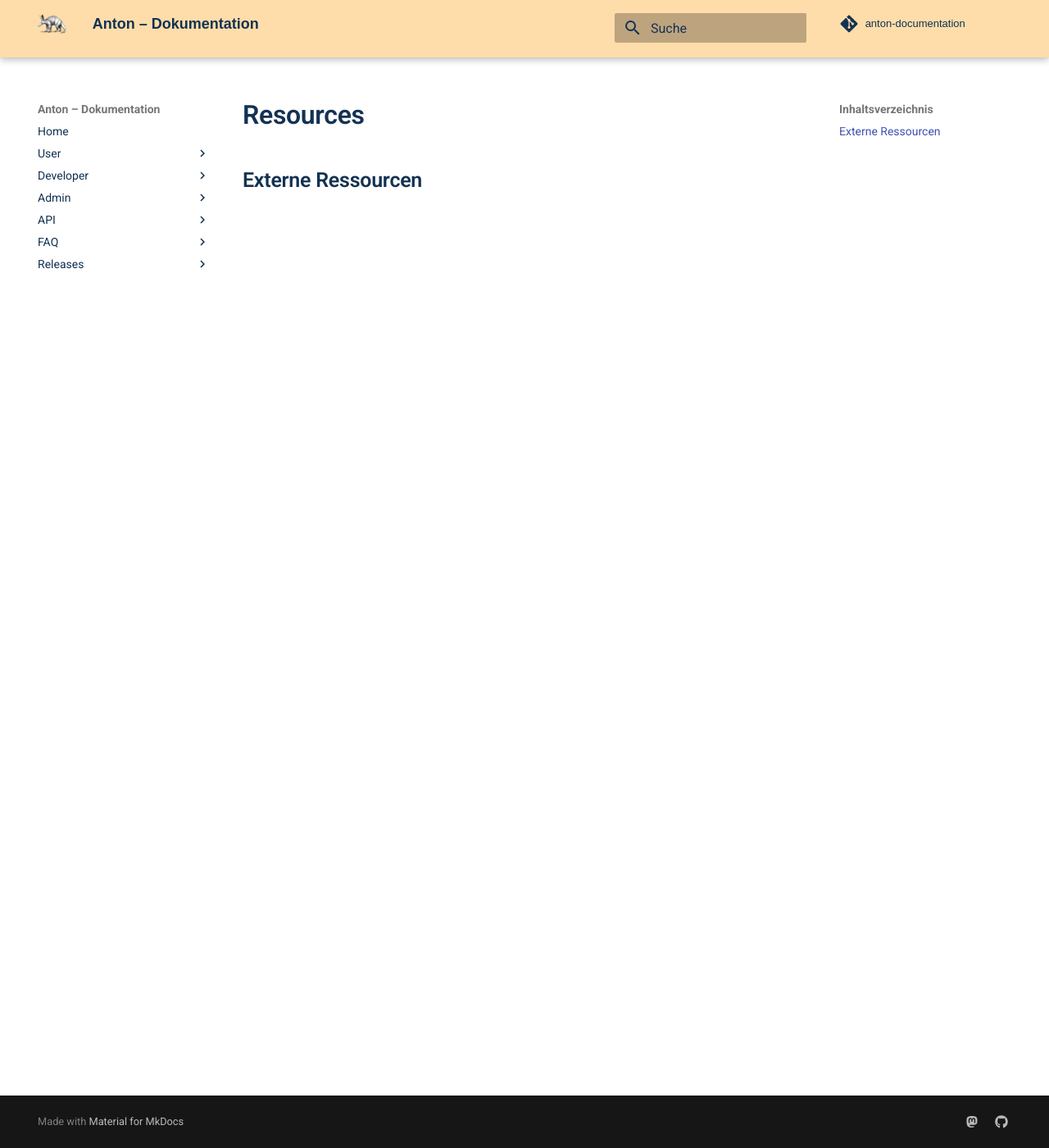
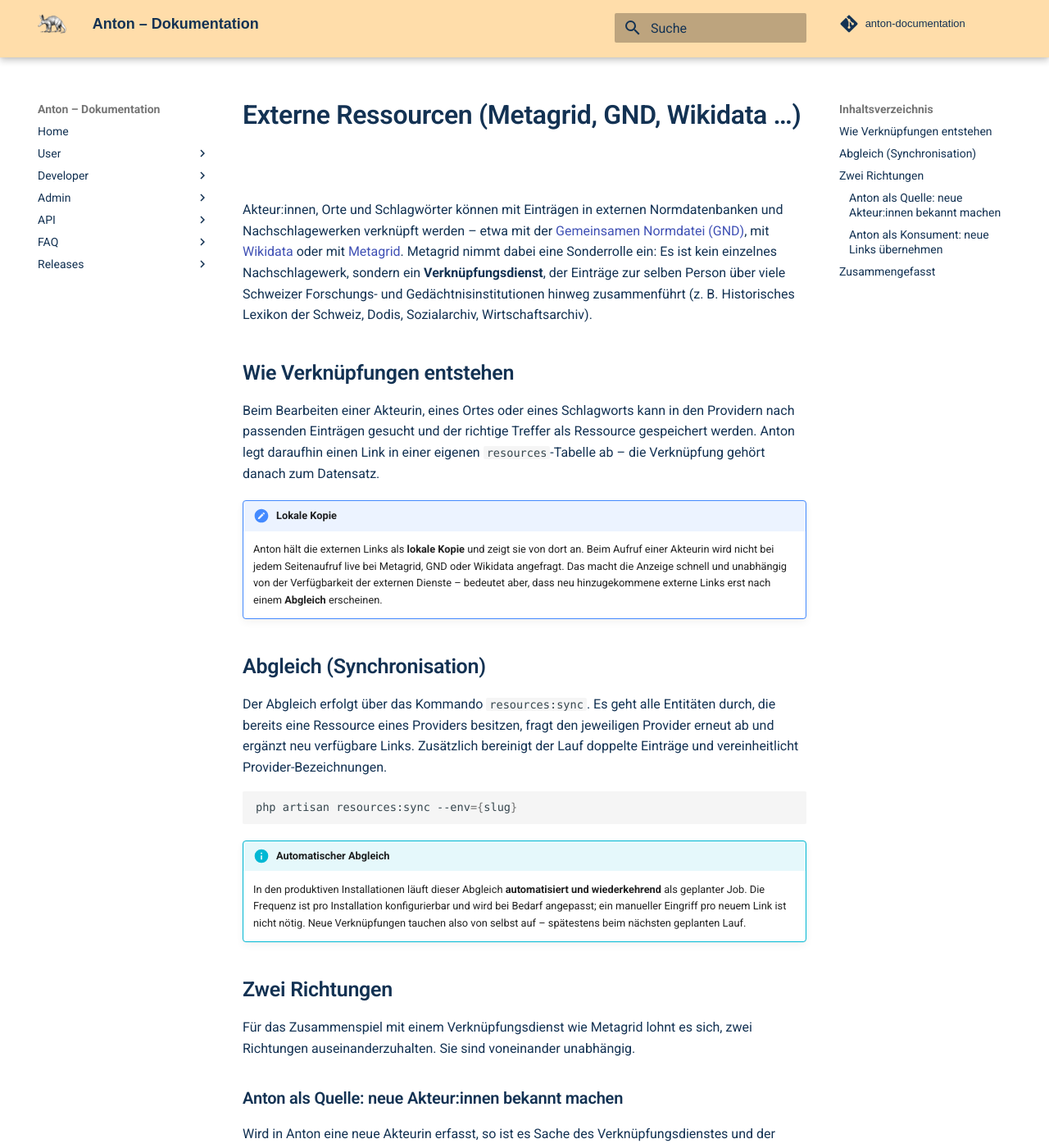
Before and after one commit to kraenzle-ritter/anton-documentation, an MkDocs documentation site: the page built from docs/user/resources.md, in a window 1280 px wide and 1400 px high. Shown: the whole window at 82% size. Built offline with MkDocs 1.6.1 and Material for MkDocs 9.7.7, drawn with Linux system fonts in a browser that asks for light colours; some web fonts are replaced; comment, search, counter and statistics services are not loaded; some of the changed text lies outside the part shown.

Commit message:
docs(resources): externe Ressourcen und Metagrid-Abgleich erklären
Lokale Kopie externer Links, resources:sync als geplanter Abgleich, sowie die
zwei Richtungen (Anton als Quelle vs. Konsument).

````diff
--- a/docs/user/resources.md
+++ b/docs/user/resources.md
@@ -1 +1,88 @@
-## Externe Ressourcen
+# Externe Ressourcen (Metagrid, GND, Wikidata …)
+
+Akteur:innen, Orte und Schlagwörter können mit Einträgen in externen
+Normdatenbanken und Nachschlagewerken verknüpft werden – etwa mit der
+[Gemeinsamen Normdatei (GND)](https://gnd.network/), mit
+[Wikidata](https://www.wikidata.org/) oder mit
+[Metagrid](https://metagrid.ch/). Metagrid nimmt dabei eine Sonderrolle ein:
+Es ist kein einzelnes Nachschlagewerk, sondern ein **Verknüpfungsdienst**, der
+Einträge zur selben Person über viele Schweizer Forschungs- und
+Gedächtnisinstitutionen hinweg zusammenführt (z. B. Historisches Lexikon der
+Schweiz, Dodis, Sozialarchiv, Wirtschaftsarchiv).
+
+## Wie Verknüpfungen entstehen
+
+Beim Bearbeiten einer Akteurin, eines Ortes oder eines Schlagworts kann in den
+Providern nach passenden Einträgen gesucht und der richtige Treffer als
+Ressource gespeichert werden. Anton legt daraufhin einen Link in einer eigenen
+`resources`-Tabelle ab – die Verknüpfung gehört danach zum Datensatz.
+
+!!! note "Lokale Kopie"
+    Anton hält die externen Links als **lokale Kopie** und zeigt sie von dort
+    an. Beim Aufruf einer Akteurin wird nicht bei jedem Seitenaufruf live bei
+    Metagrid, GND oder Wikidata angefragt. Das macht die Anzeige schnell und
+    unabhängig von der Verfügbarkeit der externen Dienste – bedeutet aber, dass
+    neu hinzugekommene externe Links erst nach einem **Abgleich** erscheinen.
+
+## Abgleich (Synchronisation)
+
+Der Abgleich erfolgt über das Kommando `resources:sync`. Es geht alle
+Entitäten durch, die bereits eine Ressource eines Providers besitzen, fragt den
+jeweiligen Provider erneut ab und ergänzt neu verfügbare Links. Zusätzlich
+bereinigt der Lauf doppelte Einträge und vereinheitlicht Provider-Bezeichnungen.
+
+```bash
+php artisan resources:sync --env={slug}
+```
+
+!!! info "Automatischer Abgleich"
+    In den produktiven Installationen läuft dieser Abgleich **automatisiert und
+    wiederkehrend** als geplanter Job. Die Frequenz ist pro Installation
+    konfigurierbar und wird bei Bedarf angepasst; ein manueller Eingriff pro
+    neuem Link ist nicht nötig. Neue Verknüpfungen tauchen also von selbst auf –
+    spätestens beim nächsten geplanten Lauf.
+
+## Zwei Richtungen
+
+Für das Zusammenspiel mit einem Verknüpfungsdienst wie Metagrid lohnt es sich,
+zwei Richtungen auseinanderzuhalten. Sie sind voneinander unabhängig.
+
+### Anton als Quelle: neue Akteur:innen bekannt machen
+
+Wird in Anton eine neue Akteurin erfasst, so ist es Sache des Verknüpfungsdienstes
+und der beteiligten Partner, diesen Eintrag aufzunehmen und – wo passend – auf
+Anton zurückzuverlinken. Ob und wie oft ein Partner (z. B. das Historische
+Lexikon der Schweiz) seine Verlinkungen aktualisiert, bestimmt der Partner bzw.
+der Verknüpfungsdienst, nicht Anton.
+
+Antons Beitrag zu dieser Richtung ist zweierlei:
+
+- die **Verknüpfung** der Akteurin mit dem Eintrag im Verknüpfungsdienst und
+- die Bereitstellung der Personendaten über die
+  [Anton-API](../api/index.md), so dass Partner sie periodisch abgreifen können
+  (seitenweise, gefiltert nach Entitätstyp).
+
+!!! tip "Praxis"
+    Ein Eintrag, der publiziert wurde, *bevor* es die zugehörige Akteurin in
+    Anton gab, enthält zunächst keinen Rücklink auf Anton – der Zieldatensatz
+    existierte damals ja noch nicht. Ob solche Altbestände nachträglich
+    aktualisiert werden, hängt am Aktualisierungsrhythmus des jeweiligen
+    Partners. Fragen zur Abgleichsfrequenz oder zu Rücklinks richten sich daher
+    an den Verknüpfungsdienst bzw. den Partner.
+
+### Anton als Konsument: neue Links übernehmen
+
+Kommen beim Verknüpfungsdienst neue Partnerinstitutionen hinzu, entstehen
+zusätzliche Verlinkungsmöglichkeiten für bestehende Akteur:innen. Diese neuen
+Links erscheinen in Anton **nach dem nächsten Abgleich** – also durch den oben
+beschriebenen, geplanten `resources:sync`-Lauf. Es ist kein manuelles Vorgehen
+pro Link erforderlich; der wiederkehrende Abgleich zieht die neu verfügbaren
+Verknüpfungen automatisch nach.
+
+## Zusammengefasst
+
+- Externe Links werden lokal gespeichert und von dort angezeigt.
+- Ein geplanter, wiederkehrender Abgleich hält den lokalen Bestand aktuell und
+  übernimmt neu verfügbare Links selbständig.
+- Wie schnell **andere** Institutionen eine neue Anton-Akteurin aufnehmen,
+  bestimmen diese Institutionen bzw. der Verknüpfungsdienst – nicht Anton.
````
